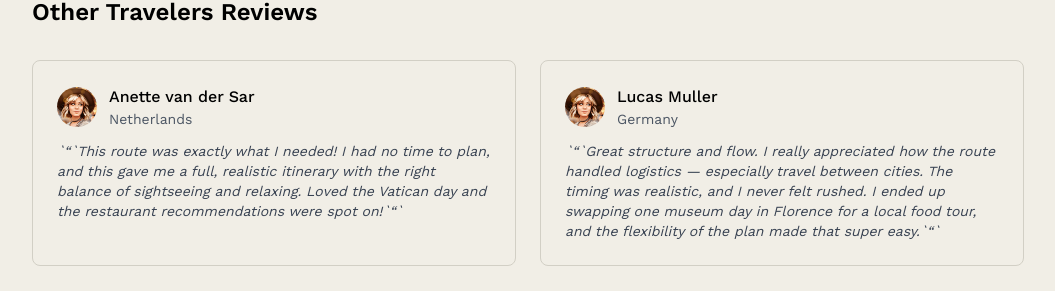
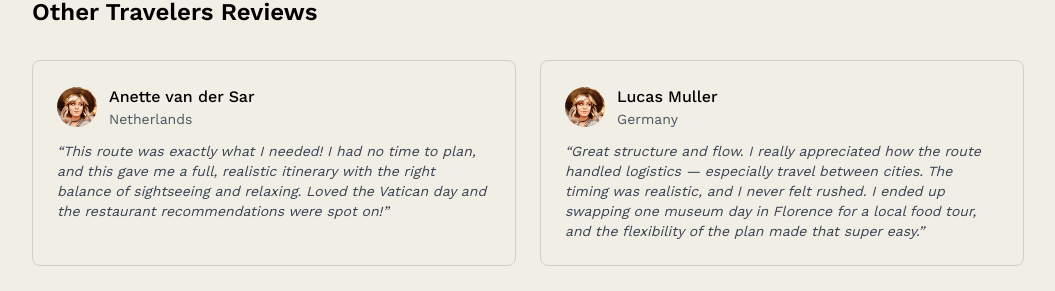
Before and after one commit to HackYourFutureProjects/c51-final-project-group-C, a React (Vite) app in the folder client/: page /trips/123 in a window 1280 px wide. Shown: the part 2029-2320 px from the top of the page, without its empty margins (112-1167 px from the left). Built offline with nearby package versions, Linux system fonts and the light colour scheme; no server answers.

Commit message:
minor fixes

```diff
--- a/client/src/components/Avatar.jsx
+++ b/client/src/components/Avatar.jsx
@@ -1,4 +1,4 @@
-// 👇 This is Avatar component, for now we use it in two places: in Header (small version) and ProfilePage (large version) , and PublishedTripPage (different versions).
+// 👇 This is Avatar component, for now we use it in in Header (small version), ProfilePage (large version) and PublishedTripPage (different versions).
 // We can pass size and withBorder props to the component.
 // Image url should be passed as a src prop. If no image is provided, we use profile icon as a fallback.
 
--- a/client/src/components/DayAccordion/TripEvent/EventPhotos.jsx
+++ b/client/src/components/DayAccordion/TripEvent/EventPhotos.jsx
@@ -26,15 +26,15 @@ const EventPhotos = ({ photos }) => {
         </div>
 
         <div className="event-photos-grid grid grid-cols-3 gap-1 sm:gap-2">
-          {photos.map((photo, index) => (
+          {photos.map((photo) => (
             <div
-              key={index}
+              key={photo}
               className="photo-item relative aspect-square overflow-hidden rounded-lg cursor-pointer shadow-sm hover:shadow-md transition-all duration-300"
               onClick={() => handlePhotoClick(photo)}
             >
               <img
                 src={photo}
-                alt={`Event photo ${index + 1}`}
+                alt={`Event photo`}
                 className="h-full w-full object-cover"
               />
             </div>
--- a/client/src/components/Grid.jsx
+++ b/client/src/components/Grid.jsx
@@ -1,4 +1,4 @@
-// 👇 This is Grid component, for now we use it to display the grid of cards in different tabs ofthe ProfilePage and PublishedTripPage.
+// 👇 This is Grid component, for now we use it to display the grid of cards in different tabs of the ProfilePage and PublishedTripPage.
 // Later on we can also reuse it for HomePage, etc.
 // It automatically creates a grid layout for the elements passed as children.
 
--- a/client/src/components/ReviewCard.jsx
+++ b/client/src/components/ReviewCard.jsx
@@ -12,7 +12,7 @@ const ReviewCard = ({ user, text, avatarSize = "medium" }) => {
           <p className="text-sm text-gray-600">{user.country}</p>
         </div>
       </div>
-      <p className="text-gray-700 italic text-sm">`&ldquo;`{text}`&ldquo;`</p>
+      <p className="text-gray-700 italic text-sm">&ldquo;{text}&rdquo;</p>
     </div>
   );
 };
```
